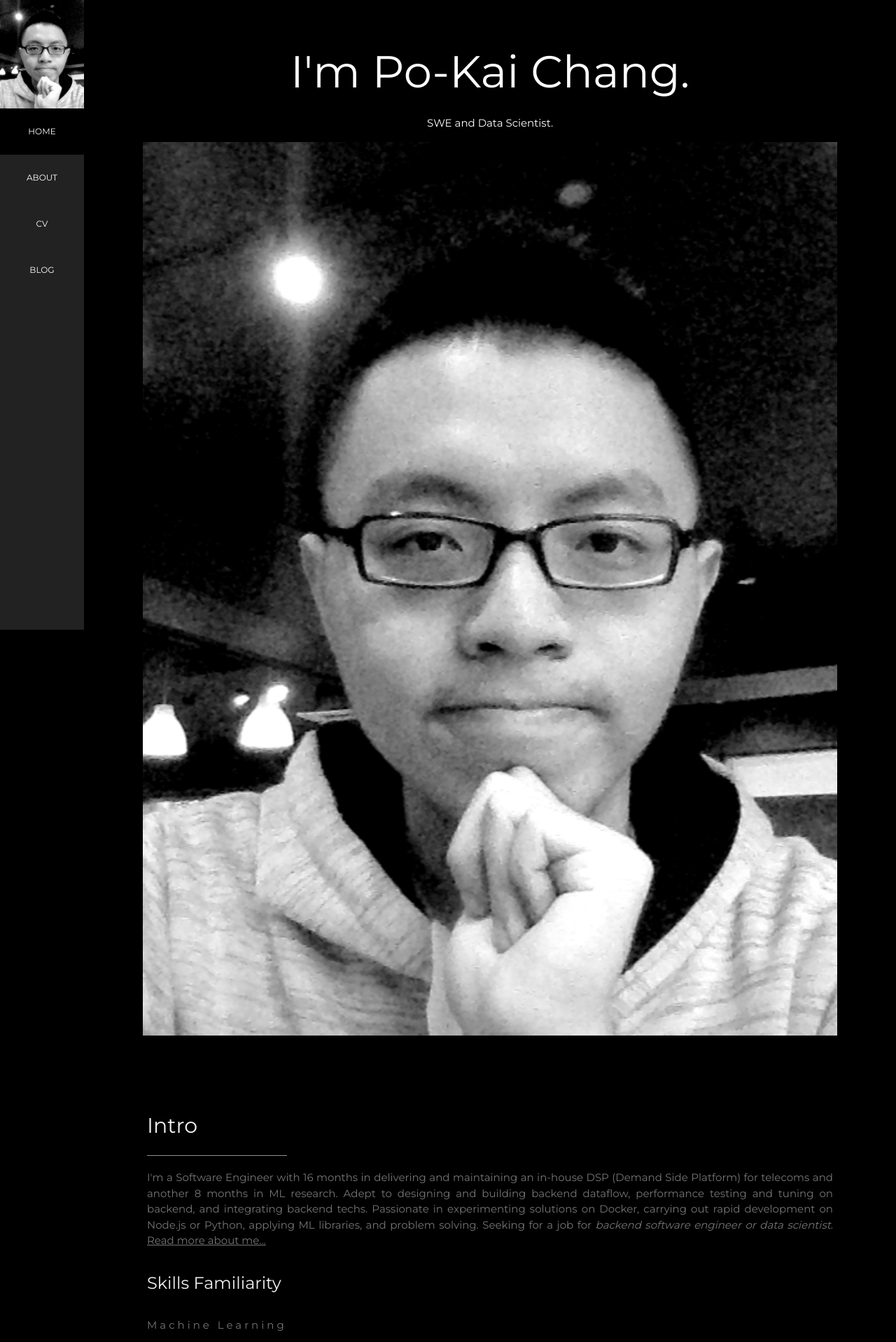
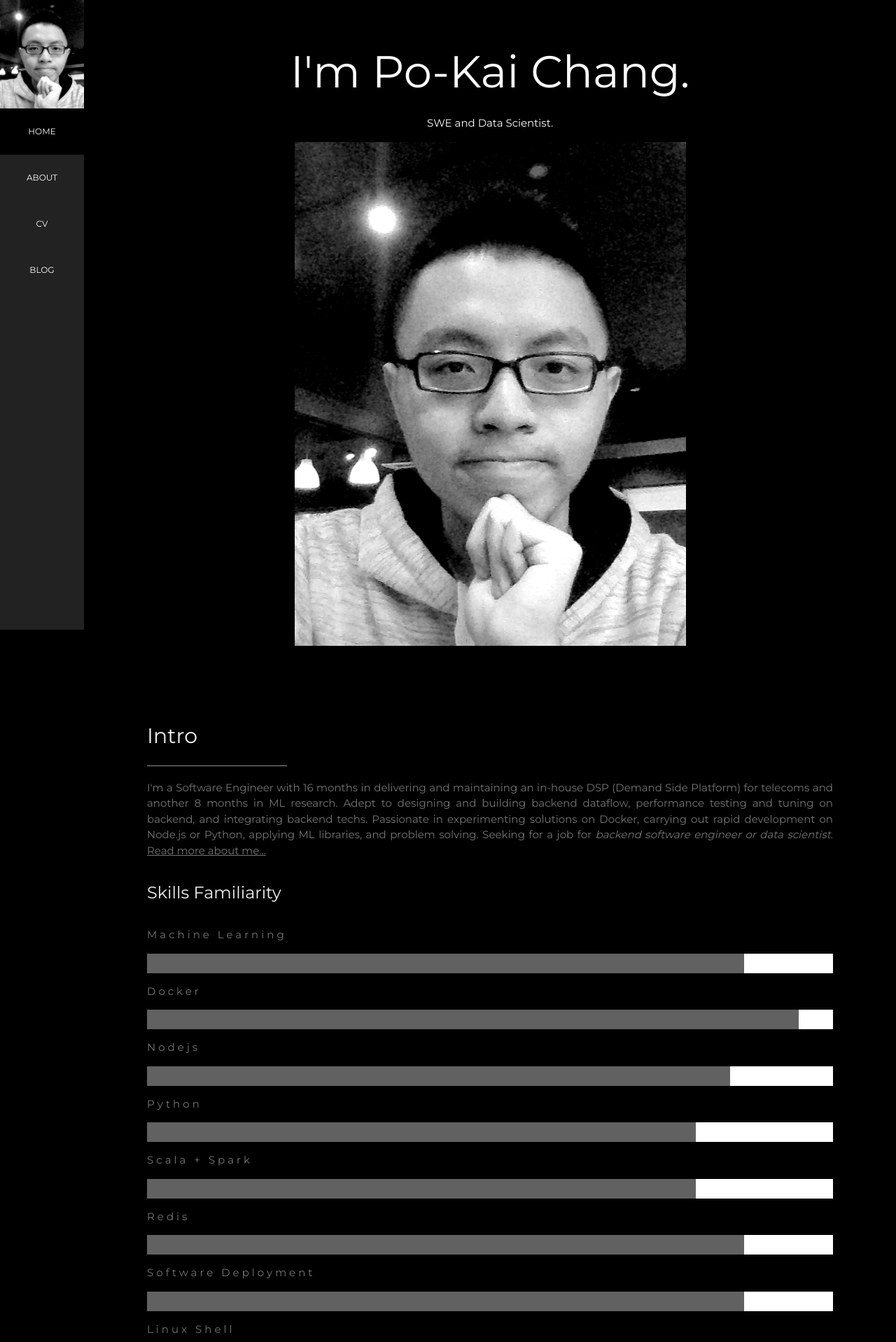
Before and after one commit to LplusKira/LplusKira.github.io, a Jekyll site: the page built from index.html, in a window 1280 px wide. Shown: the top 1918 px of the page at 70% size. Built offline with Jekyll 4.4.1, drawn with Linux system fonts in a browser that asks for light colours.

Commit message:
smaller head

```diff
--- a/_layouts/default.html
+++ b/_layouts/default.html
@@ -94,7 +94,7 @@ body, h1,h2,h3,h4,h5,h6 {font-family: "Montserrat", sans-serif}
   <header class="w3-container w3-padding-32 w3-center w3-black" id="home">
     <h1 class="w3-jumbo"><span class="w3-hide-small">I'm</span> Po-Kai Chang.</h1>
     <p>SWE and Data Scientist.</p>
-    <img src="/images/hanhanMan2.png" alt="boy" class="w3-image" width="992" height="1108">
+    <img src="/images/hanhanMan2.png" alt="boy" class="w3-image" max-width="50%" height="auto">
   </header>
 
   <!-- About Section -->
```
